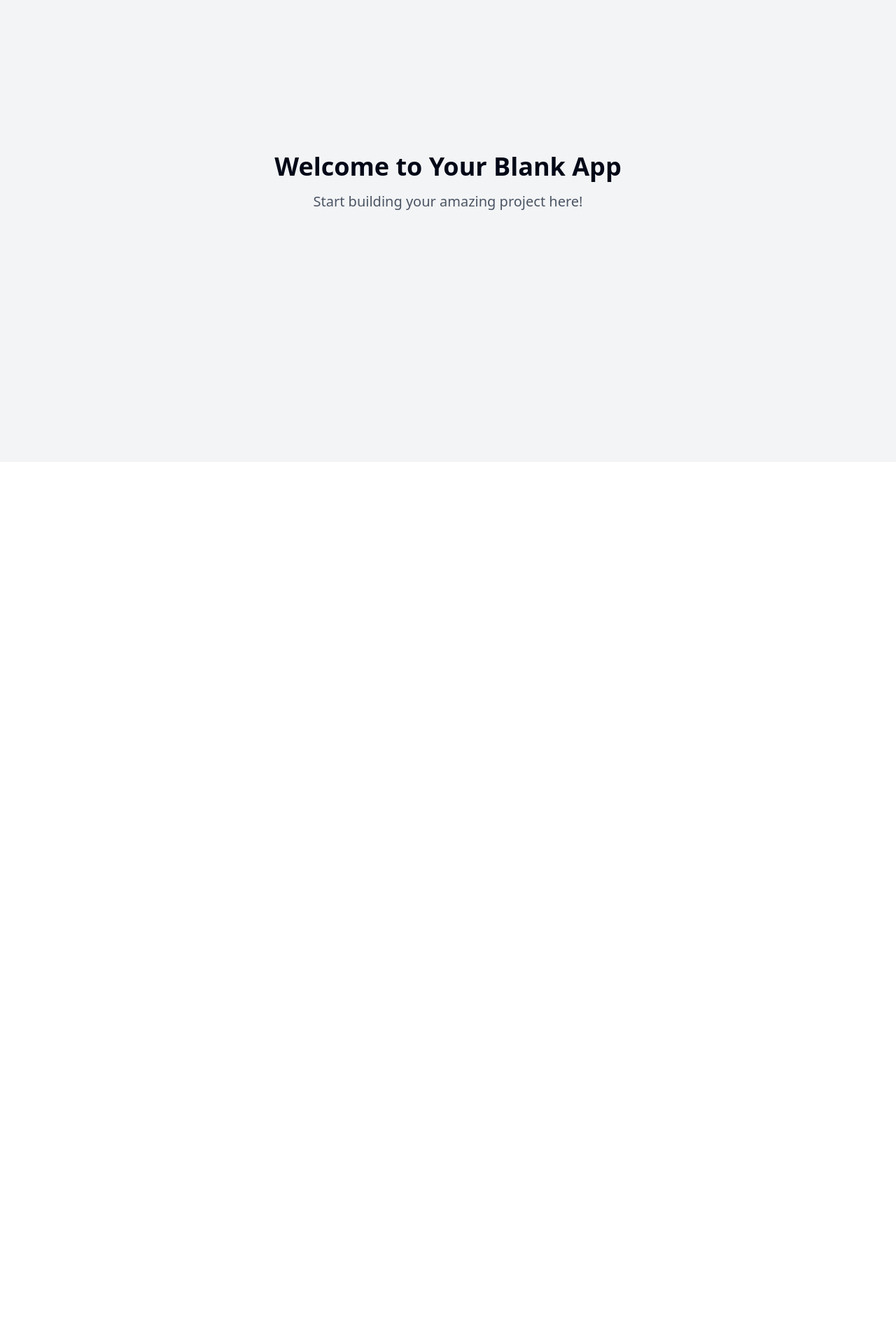
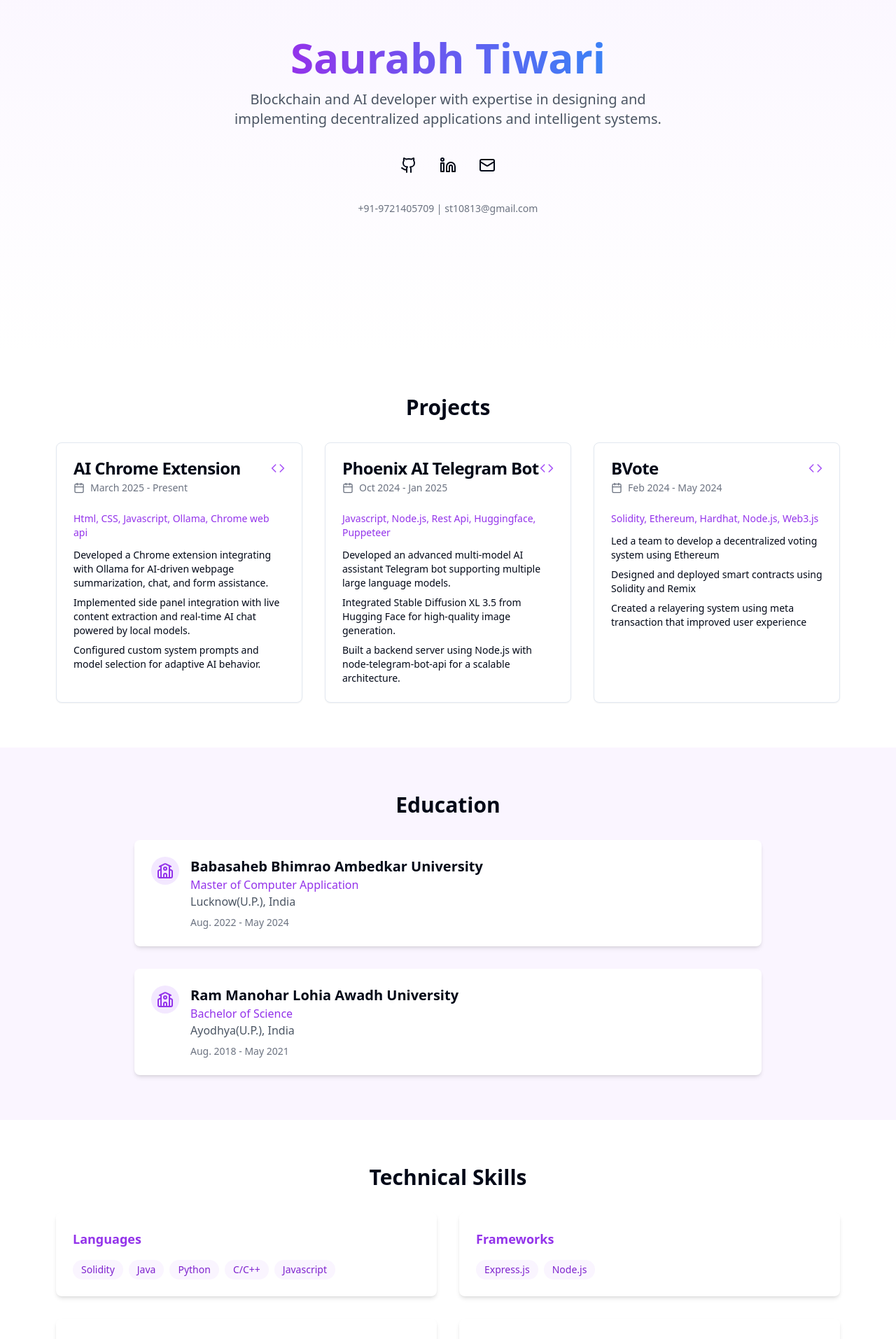
Before and after one commit to Skt329/Skt329.github.io, a React (Vite) app: page / in a window 1280 px wide. Shown: the part 140-2053 px from the top of the page at 70% size. Before the commit the page ends 800 px from the top, so only its background shows below. Built offline with nearby package versions, Linux system fonts and the light colour scheme.

Commit message:
Create portfolio website
Implement a portfolio website based on resume.

```diff
--- a/index.html
+++ b/index.html
@@ -1,25 +1,15 @@
+
 <!DOCTYPE html>
 <html lang="en">
   <head>
     <meta charset="UTF-8" />
     <meta name="viewport" content="width=device-width, initial-scale=1.0" />
-    <title>crafted-portfolio-canvas</title>
-    <meta name="description" content="Lovable Generated Project" />
-    <meta name="author" content="Lovable" />
-
-    <meta property="og:title" content="crafted-portfolio-canvas" />
-    <meta property="og:description" content="Lovable Generated Project" />
-    <meta property="og:type" content="website" />
-    <meta property="og:image" content="https://lovable.dev/opengraph-image-p98pqg.png" />
-
-    <meta name="twitter:card" content="summary_large_image" />
-    <meta name="twitter:site" content="@lovable_dev" />
-    <meta name="twitter:image" content="https://lovable.dev/opengraph-image-p98pqg.png" />
+    <title>Saurabh Tiwari - Portfolio</title>
+    <meta name="description" content="Blockchain and AI Developer Portfolio" />
+    <link rel="stylesheet" href="https://fonts.googleapis.com/css2?family=Inter:wght@400;500;600;700&display=swap">
   </head>
-
   <body>
     <div id="root"></div>
-    <!-- IMPORTANT: DO NOT REMOVE THIS SCRIPT TAG OR THIS VERY COMMENT! -->
     <script src="https://cdn.gpteng.co/gptengineer.js" type="module"></script>
     <script type="module" src="/src/main.tsx"></script>
   </body>
--- /dev/null
+++ b/src/components/Education.tsx
@@ -0,0 +1,49 @@
+
+import { School } from "lucide-react";
+
+const Education = () => {
+  const education = [
+    {
+      university: "Babasaheb Bhimrao Ambedkar University",
+      degree: "Master of Computer Application",
+      location: "Lucknow(U.P.), India",
+      period: "Aug. 2022 - May 2024",
+    },
+    {
+      university: "Ram Manohar Lohia Awadh University",
+      degree: "Bachelor of Science",
+      location: "Ayodhya(U.P.), India",
+      period: "Aug. 2018 - May 2021",
+    },
+  ];
+
+  return (
+    <section className="py-16 px-4 bg-purple-50" id="education">
+      <div className="max-w-4xl mx-auto">
+        <h2 className="text-3xl font-bold mb-8 text-center">Education</h2>
+        <div className="space-y-8">
+          {education.map((edu) => (
+            <div
+              key={edu.university}
+              className="bg-white p-6 rounded-lg shadow-md hover:shadow-lg transition-shadow"
+            >
+              <div className="flex items-start gap-4">
+                <div className="p-2 bg-purple-100 rounded-full">
+                  <School className="w-6 h-6 text-purple-600" />
+                </div>
+                <div>
+                  <h3 className="font-semibold text-xl">{edu.university}</h3>
+                  <p className="text-purple-600">{edu.degree}</p>
+                  <p className="text-gray-600">{edu.location}</p>
+                  <p className="text-sm text-gray-500 mt-2">{edu.period}</p>
+                </div>
+              </div>
+            </div>
+          ))}
+        </div>
+      </div>
+    </section>
+  );
+};
+
+export default Education;
--- /dev/null
+++ b/src/components/Hero.tsx
@@ -0,0 +1,44 @@
+
+import { Github, Linkedin, Mail } from "lucide-react";
+
+const Hero = () => {
+  return (
+    <section className="min-h-[80vh] flex flex-col justify-center items-center text-center px-4 bg-gradient-to-b from-purple-50 to-white">
+      <h1 className="text-4xl md:text-6xl font-bold mb-4 bg-clip-text text-transparent bg-gradient-to-r from-purple-600 to-blue-500">
+        Saurabh Tiwari
+      </h1>
+      <p className="text-lg md:text-xl text-gray-600 max-w-2xl mb-8">
+        Blockchain and AI developer with expertise in designing and implementing decentralized applications and intelligent systems.
+      </p>
+      <div className="flex gap-4 mb-8">
+        <a
+          href="https://github.com/Skt329"
+          target="_blank"
+          rel="noopener noreferrer"
+          className="p-2 rounded-full hover:bg-gray-100 transition-colors"
+        >
+          <Github className="w-6 h-6" />
+        </a>
+        <a
+          href="https://linkedin.com/in/saurabht0"
+          target="_blank"
+          rel="noopener noreferrer"
+          className="p-2 rounded-full hover:bg-gray-100 transition-colors"
+        >
+          <Linkedin className="w-6 h-6" />
+        </a>
+        <a
+          href="mailto:st10813@gmail.com"
+          className="p-2 rounded-full hover:bg-gray-100 transition-colors"
+        >
+          <Mail className="w-6 h-6" />
+        </a>
+      </div>
+      <div className="text-sm text-gray-500">
+        <p>+91-9721405709 | st10813@gmail.com</p>
+      </div>
+    </section>
+  );
+};
+
+export default Hero;
--- /dev/null
+++ b/src/components/Projects.tsx
@@ -0,0 +1,70 @@
+
+import { Calendar, Code } from "lucide-react";
+import { Card, CardContent, CardHeader, CardTitle } from "@/components/ui/card";
+
+const Projects = () => {
+  const projects = [
+    {
+      title: "AI Chrome Extension",
+      period: "March 2025 - Present",
+      tech: "Html, CSS, Javascript, Ollama, Chrome web api",
+      description: [
+        "Developed a Chrome extension integrating with Ollama for AI-driven webpage summarization, chat, and form assistance.",
+        "Implemented side panel integration with live content extraction and real-time AI chat powered by local models.",
+        "Configured custom system prompts and model selection for adaptive AI behavior.",
+      ],
+    },
+    {
+      title: "Phoenix AI Telegram Bot",
+      period: "Oct 2024 - Jan 2025",
+      tech: "Javascript, Node.js, Rest Api, Huggingface, Puppeteer",
+      description: [
+        "Developed an advanced multi-model AI assistant Telegram bot supporting multiple large language models.",
+        "Integrated Stable Diffusion XL 3.5 from Hugging Face for high-quality image generation.",
+        "Built a backend server using Node.js with node-telegram-bot-api for a scalable architecture.",
+      ],
+    },
+    {
+      title: "BVote",
+      period: "Feb 2024 - May 2024",
+      tech: "Solidity, Ethereum, Hardhat, Node.js, Web3.js",
+      description: [
+        "Led a team to develop a decentralized voting system using Ethereum",
+        "Designed and deployed smart contracts using Solidity and Remix",
+        "Created a relayering system using meta transaction that improved user experience",
+      ],
+    },
+  ];
+
+  return (
+    <section className="py-16 px-4 max-w-6xl mx-auto" id="projects">
+      <h2 className="text-3xl font-bold mb-8 text-center">Projects</h2>
+      <div className="grid gap-8 md:grid-cols-2 lg:grid-cols-3">
+        {projects.map((project) => (
+          <Card key={project.title} className="hover:shadow-lg transition-shadow">
+            <CardHeader>
+              <CardTitle className="flex items-center justify-between">
+                <span>{project.title}</span>
+                <Code className="w-5 h-5 text-purple-500" />
+              </CardTitle>
+              <div className="flex items-center text-sm text-gray-500">
+                <Calendar className="w-4 h-4 mr-2" />
+                {project.period}
+              </div>
+            </CardHeader>
+            <CardContent>
+              <p className="text-sm text-purple-600 mb-3">{project.tech}</p>
+              <ul className="text-sm space-y-2">
+                {project.description.map((desc, index) => (
+                  <li key={index}>{desc}</li>
+                ))}
+              </ul>
+            </CardContent>
+          </Card>
+        ))}
+      </div>
+    </section>
+  );
+};
+
+export default Projects;
--- /dev/null
+++ b/src/components/Skills.tsx
@@ -0,0 +1,39 @@
+
+const Skills = () => {
+  const skills = {
+    Languages: ["Solidity", "Java", "Python", "C/C++", "Javascript"],
+    Frameworks: ["Express.js", "Node.js"],
+    "Platform/Cloud": ["Huggingface", "Google AI Studio"],
+    "Scraping/Automation": ["Puppeteer", "Cheerio"],
+    "Developer Tools": ["Git", "VS Code", "Hardhat", "Remix", "Ethereum"],
+    Libraries: ["Web3.js", "Ether.js"],
+    Database: ["MongoDB", "MySQL"],
+  };
+
+  return (
+    <section className="py-16 px-4 max-w-6xl mx-auto" id="skills">
+      <h2 className="text-3xl font-bold mb-8 text-center">Technical Skills</h2>
+      <div className="grid gap-8 md:grid-cols-2">
+        {Object.entries(skills).map(([category, items]) => (
+          <div key={category} className="bg-white p-6 rounded-lg shadow-md">
+            <h3 className="font-semibold text-lg mb-4 text-purple-600">
+              {category}
+            </h3>
+            <div className="flex flex-wrap gap-2">
+              {items.map((skill) => (
+                <span
+                  key={skill}
+                  className="px-3 py-1 bg-purple-50 text-purple-700 rounded-full text-sm"
+                >
+                  {skill}
+                </span>
+              ))}
+            </div>
+          </div>
+        ))}
+      </div>
+    </section>
+  );
+};
+
+export default Skills;
--- a/src/pages/Index.tsx
+++ b/src/pages/Index.tsx
@@ -1,12 +1,16 @@
-// Update this page (the content is just a fallback if you fail to update the page)
+
+import Hero from "@/components/Hero";
+import Projects from "@/components/Projects";
+import Education from "@/components/Education";
+import Skills from "@/components/Skills";
 
 const Index = () => {
   return (
-    <div className="min-h-screen flex items-center justify-center bg-gray-100">
-      <div className="text-center">
-        <h1 className="text-4xl font-bold mb-4">Welcome to Your Blank App</h1>
-        <p className="text-xl text-gray-600">Start building your amazing project here!</p>
-      </div>
+    <div className="min-h-screen bg-white">
+      <Hero />
+      <Projects />
+      <Education />
+      <Skills />
     </div>
   );
 };
```
